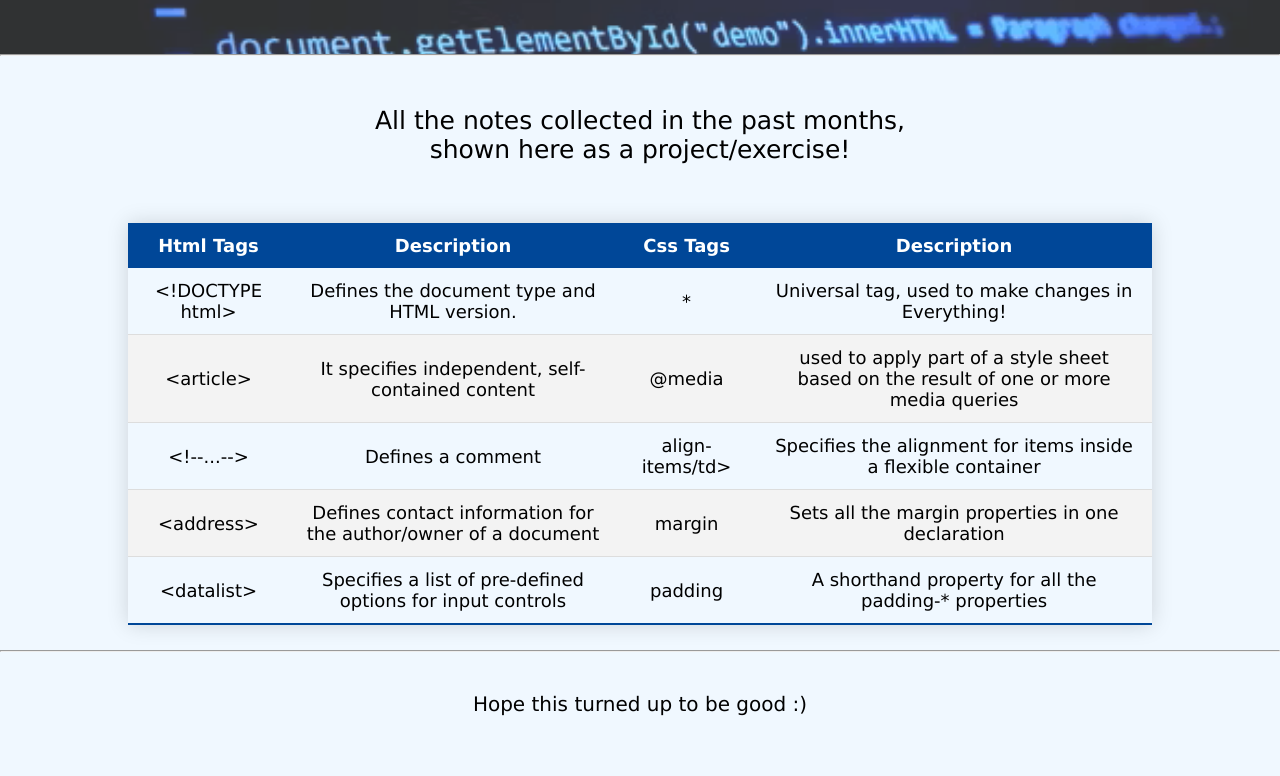
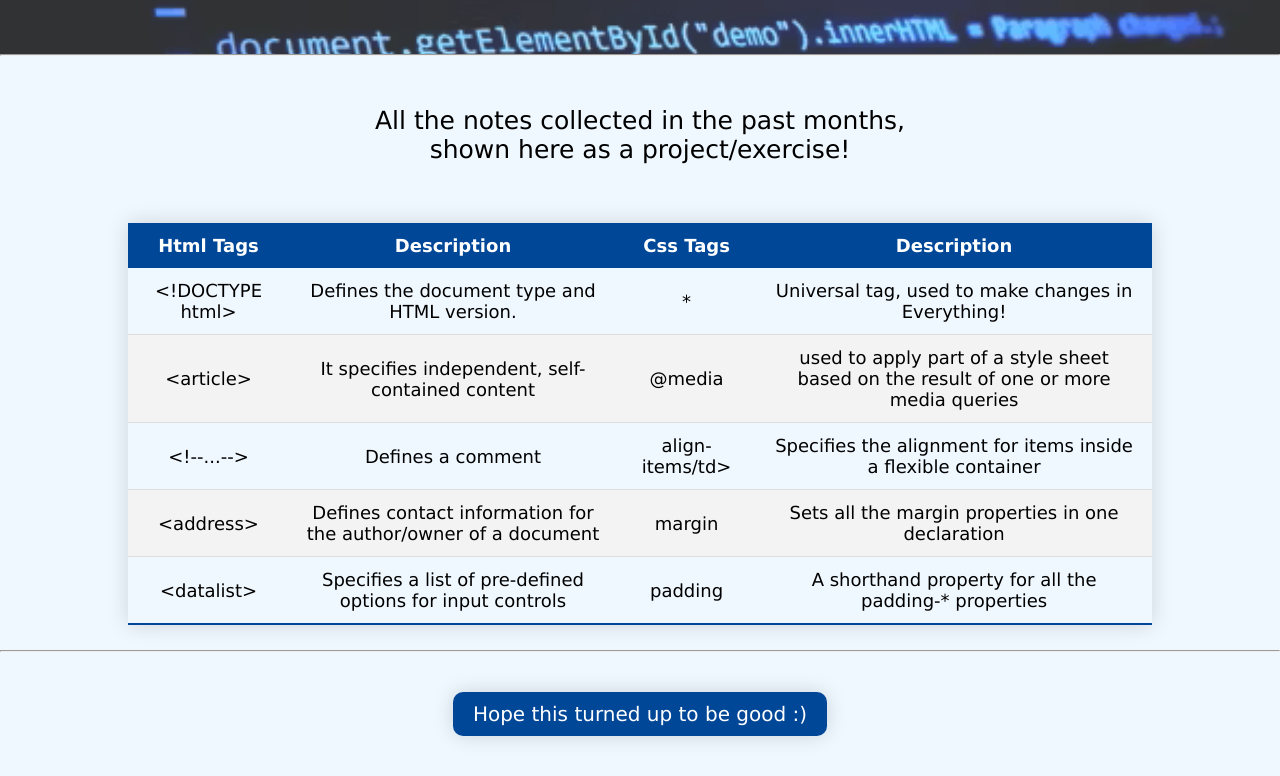
Before and after one commit to NikolasGegas/NikolasGegas.github.io, a plain HTML site: page cheat_sheet_structure.html in a window 1280 px wide. Shown: the part 246-1022 px from the top of the page. Drawn offline with Linux system fonts and the light colour scheme.

Commit message:
Update cheat_sheet_styling.css

```diff
--- a/cheat_sheet_styling.css
+++ b/cheat_sheet_styling.css
@@ -103,3 +103,12 @@ table th,
 table td {
     text-align: center;
 }
+
+.footer {
+    color: white;
+    background-color: #004798;
+    border-radius: 10px;
+    display: inline-block;
+    padding: 10px 20px;
+    text-align: center;
+    box-shadow: 0 0 20px rgba(0, 0, 0, 0.15);
```
